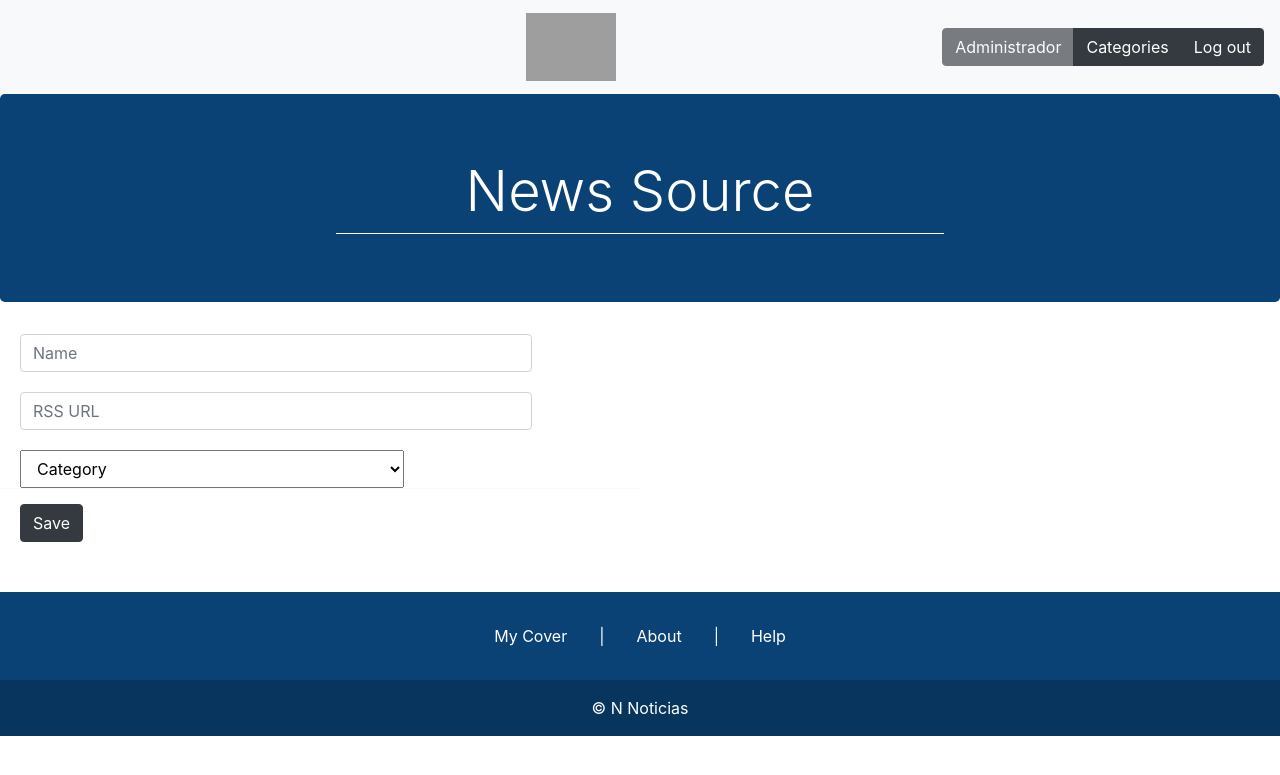
After one commit to anibalcastro/Proyecto_1_ISW613, a PHP site: page /Usuario/ne_fuentes.php in a window 1280 px wide. The commit adds this page. Shown: the top 775 px of the page. Run offline with PHP 8.4, Linux system fonts and the light colour scheme; some libraries are stand-ins or nearby versions; grey boxes are pictures that could not be loaded.

Commit message:
edit/new source

```diff
--- /dev/null
+++ b/Usuario/ne_fuentes.php
@@ -0,0 +1,80 @@
+<!DOCTYPE html>
+<html lang="en">
+<head>
+    <meta charset="UTF-8">
+    <meta http-equiv="X-UA-Compatible" content="IE=edge">
+    <meta name="viewport" content="width=device-width, initial-scale=1.0">
+    <title>News Sources</title>
+    <link href="//maxcdn.bootstrapcdn.com/bootstrap/4.0.0/css/bootstrap.min.css" rel="stylesheet" id="bootstrap-css">
+  <script src="//maxcdn.bootstrapcdn.com/bootstrap/4.0.0/js/bootstrap.min.js"></script>
+  <script src="//cdnjs.cloudflare.com/ajax/libs/jquery/3.2.1/jquery.min.js"></script>
+  <?php echo '<link href="usuario.css" type="text/css" rel="stylesheet" >'; ?>
+</head>
+<body>
+    <!-- Encabezado -->
+    <header id="encabezado">
+        <nav class="navbar navbar-light bg-light">
+        <a class="navbar-brand" href="#">
+            <div class="header">
+            <img src="https://upload.wikimedia.org/wikipedia/commons/c/c4/Telefe_Noticias_logo_2_%282018%29.png"
+                id="logo_empresa" alt="icon" srcset="logo icon">
+        </a>
+        <div class="btn-group" role="group" aria-label="Basic example">
+            <button type="button" class="btn btn-dark" disabled="disabled">Administrador</button>
+            <button type="button" class="btn btn-dark">Categories</button>
+            <button type="button" class="btn btn-dark">Log out</button>
+        </div>
+        </div>
+
+        </nav>
+    </header>
+
+    <!-- Titulo -->
+    <div class="jumbotron">
+        <h1 class="display-4">News Source</h1>
+        <div class="linea_100"></div>
+    </div>
+
+    <!-- Cuerpo -->
+    <div>
+        <form action="" method="post">
+            <input name="nameSource" type="text" class="form-control" placeholder="Name">
+            <input id="url" name="url" type="text" class="form-control" placeholder="RSS URL">
+            <select name="optCategory" id="category">
+                <option disabled selected>Category</option>
+                <option value="Deportes">Deportes</option>
+            </select>
+            <div class="linea_100"></div>
+            <input id="btnSave" type="submit" name="btnSave" value="Save" class="btn btn-dark">
+        </form>
+    </div>
+
+     <!-- Footer -->
+  <footer class="text-center text-white" style="background-color: #0a4275;">
+    <!-- Grid container -->
+    <div class="container p-4 pb-0">
+      <!-- Section: CTA -->
+    <section class="submenu">
+      <nav class="nav">
+        <a id="item" class="nav-link active" href="#">My Cover</a>
+        <a id="item" class="nav-link disabled" href="#">|</a>
+        <a id="item" class="nav-link" href="#">About</a>
+        <a id="item" class="nav-link disabled" href="#">|</a>
+        <a id="item" class="nav-link" href="#">Help</a>
+      </nav>
+    </section>
+    <!-- Section: CTA -->
+    </div>
+    <!-- Grid container -->
+
+    <!-- Copyright -->
+    <div class="text-center p-3" style="background-color: rgba(0, 0, 0, 0.2);">
+      ©
+      <a class="text-white" href="https://mdbootstrap.com/">N Noticias</a>
+    </div>
+    <!-- Copyright -->
+  </footer>
+  <!-- Footer -->
+  </section>
+</body>
+</html>
--- a/Usuario/usuario.css
+++ b/Usuario/usuario.css
@@ -75,3 +75,26 @@ table th, tr{
     margin: auto;
     margin-top: 20px;
 }
+
+.form-control{
+    margin-left: 20px;
+    margin-top: 20px;
+    width: 40%;
+}
+
+#category{
+
+    margin-left: 20px;
+    margin-top: 20px;
+    width: 30%;
+    height: 38px;
+    padding-top: 6px;
+    padding-bottom: 6px;
+    padding-left: 12px;
+    padding-right: 12px;
+}
+
+#btnSave{
+    margin-left: 20px;
+    margin-top: 10px;
+}
```
